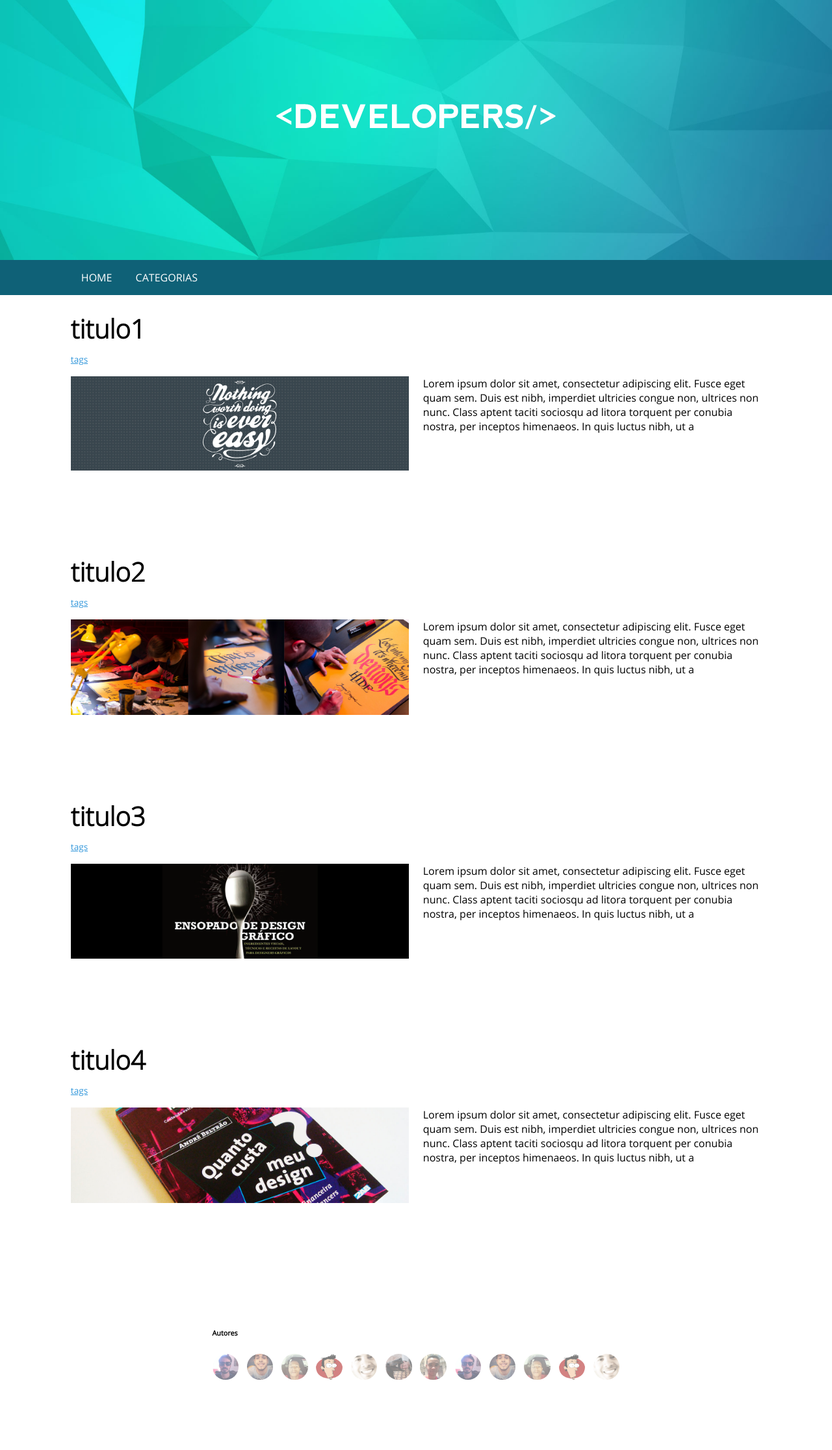
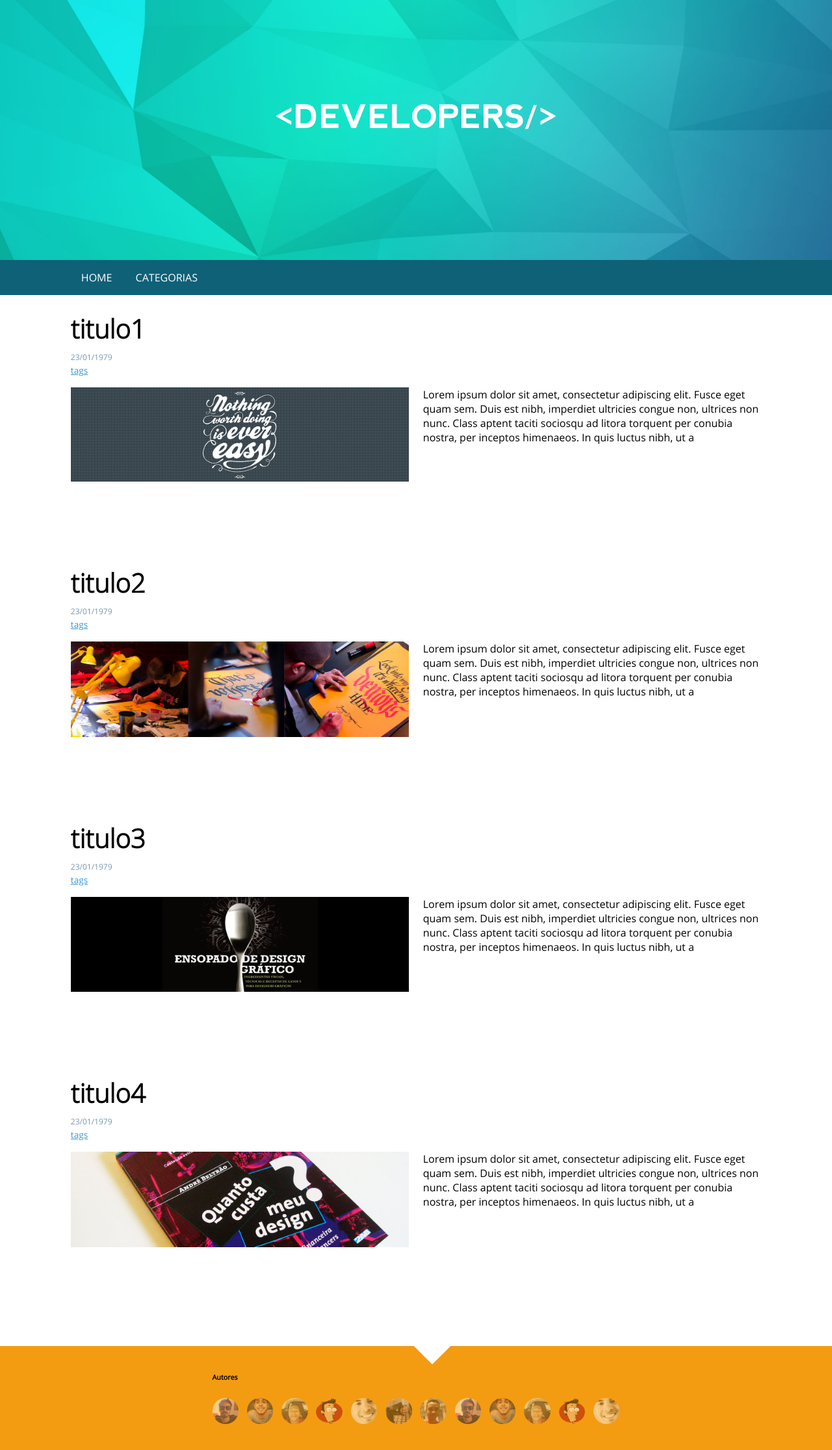
Before and after one commit to devsgroup/blog, a Jekyll site: the page built from index.html, in a window 1280 px wide. Shown: the whole page at 65% size. Built offline with Jekyll 4.4.1, drawn with Linux system fonts in a browser that asks for light colours; before the commit the page ends 2163 px from its top, so only the background shows below that.

Commit message:
finished footer and added date into list of posts

```diff
--- a/_sass/_theme.scss
+++ b/_sass/_theme.scss
@@ -73,7 +73,7 @@ img{
 	margin: 1.5em 0;
 	padding: 0;
 
-	ul{
+	& > ul{
 		@include listUnstyled();
 	}
 }
@@ -86,9 +86,12 @@ img{
 	margin-bottom: 0.2em;
 	margin-top: 0;
 }
+.listPosts-date{
+	color: lighten($color-dark-gray, 30%);
+	font-size: 0.75em;
+}
 .listPosts-tags{
 	@include listUnstyled();
-
 	& a{
 		color: $color-light-blue;
 		font-size: 0.85em;
@@ -145,5 +148,19 @@ img{
 //FOOTER
 ///////////////////////////////////////////////////////////////////////////////
 .footer{
+	background-color: $color-dark-yellow;
 	padding: 1em 0;
+	position: relative;
+	&:before{
+		background-color: #fff;
+		content: "";
+		display: block;
+		height: 50px;
+		left: 50%;
+		margin: 0 auto;
+		position: absolute;
+		top: -2em;
+		width: 50px;
+		-webkit-transform: rotate(45deg);
+	}
 }
--- a/index.html
+++ b/index.html
@@ -12,12 +12,14 @@ layout: default
 
     </li>
   {% endfor %}
+
 </ul> -->
 
 <ul class="listPosts">
   <li class="listPosts-post">
     <header>
       <h2 class="listPosts-title">titulo1</h2>
+      <div class="listPosts-date">23/01/1979</div>
       <ul class="listPosts-tags">
         <li><a href="">tags</a></li>
       </ul>
@@ -32,6 +34,7 @@ layout: default
   <li class="listPosts-post">
     <header>
       <h2 class="listPosts-title">titulo2</h2>
+      <div class="listPosts-date">23/01/1979</div>
       <ul class="listPosts-tags">
         <li><a href="">tags</a></li>
       </ul>
@@ -46,6 +49,7 @@ layout: default
    <li class="listPosts-post">
     <header>
       <h2 class="listPosts-title">titulo3</h2>
+      <div class="listPosts-date">23/01/1979</div>
       <ul class="listPosts-tags">
         <li><a href="">tags</a></li>
       </ul>
@@ -60,6 +64,7 @@ layout: default
    <li class="listPosts-post">
     <header>
       <h2 class="listPosts-title">titulo4</h2>
+      <div class="listPosts-date">23/01/1979</div>
       <ul class="listPosts-tags">
         <li><a href="">tags</a></li>
       </ul>
--- a/package.json
+++ b/package.json
@@ -15,7 +15,7 @@
   "devDependencies": {
     "browser-sync": "^1.9.1",
     "cp": "^0.2.0",
-    "gulp": "^3.8.10",
+    "gulp": "^3.8.11",
     "gulp-autoprefixer": "^2.1.0",
     "gulp-concat": "^2.4.3",
     "gulp-imagemin": "^2.1.0",
```
